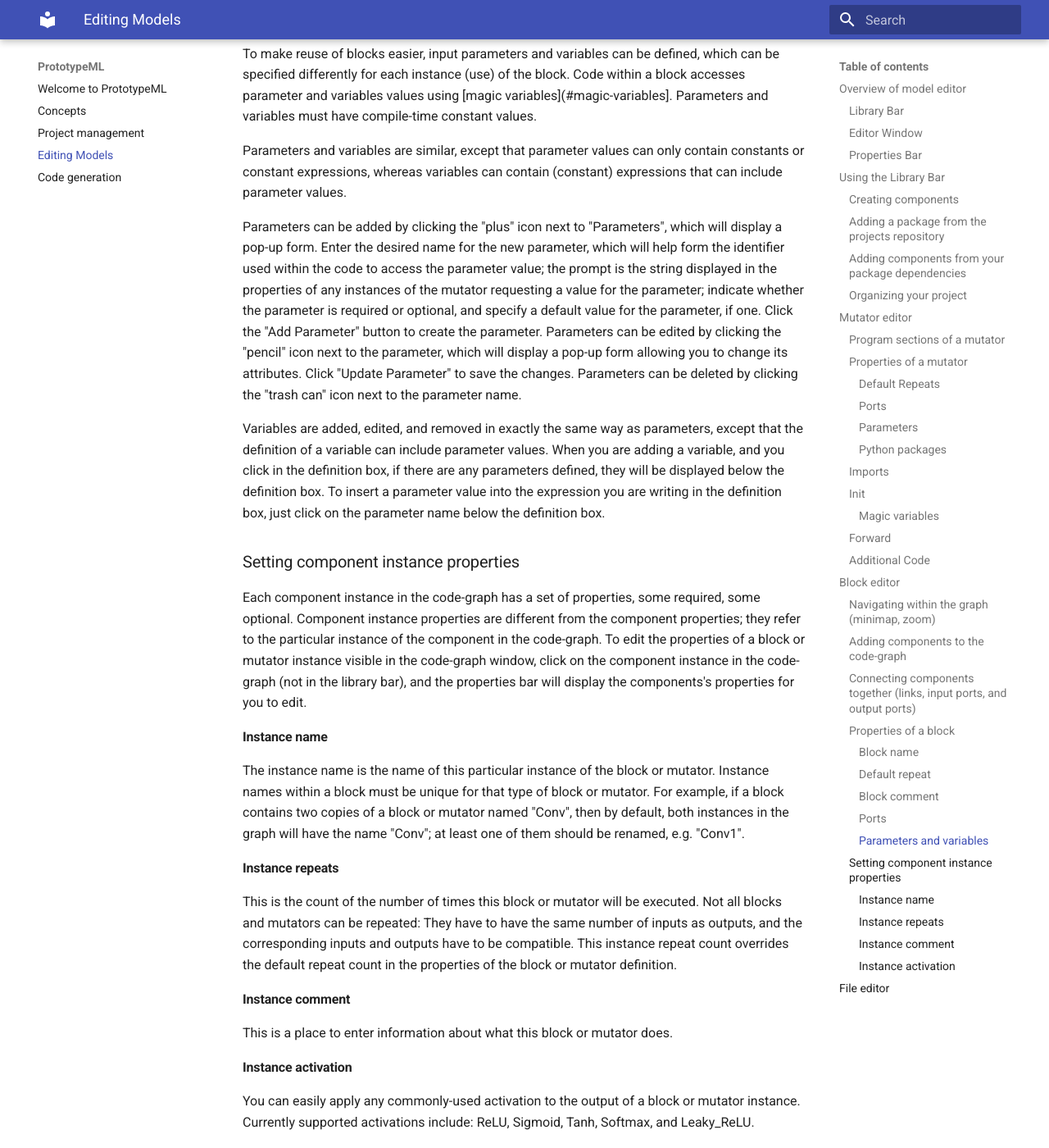
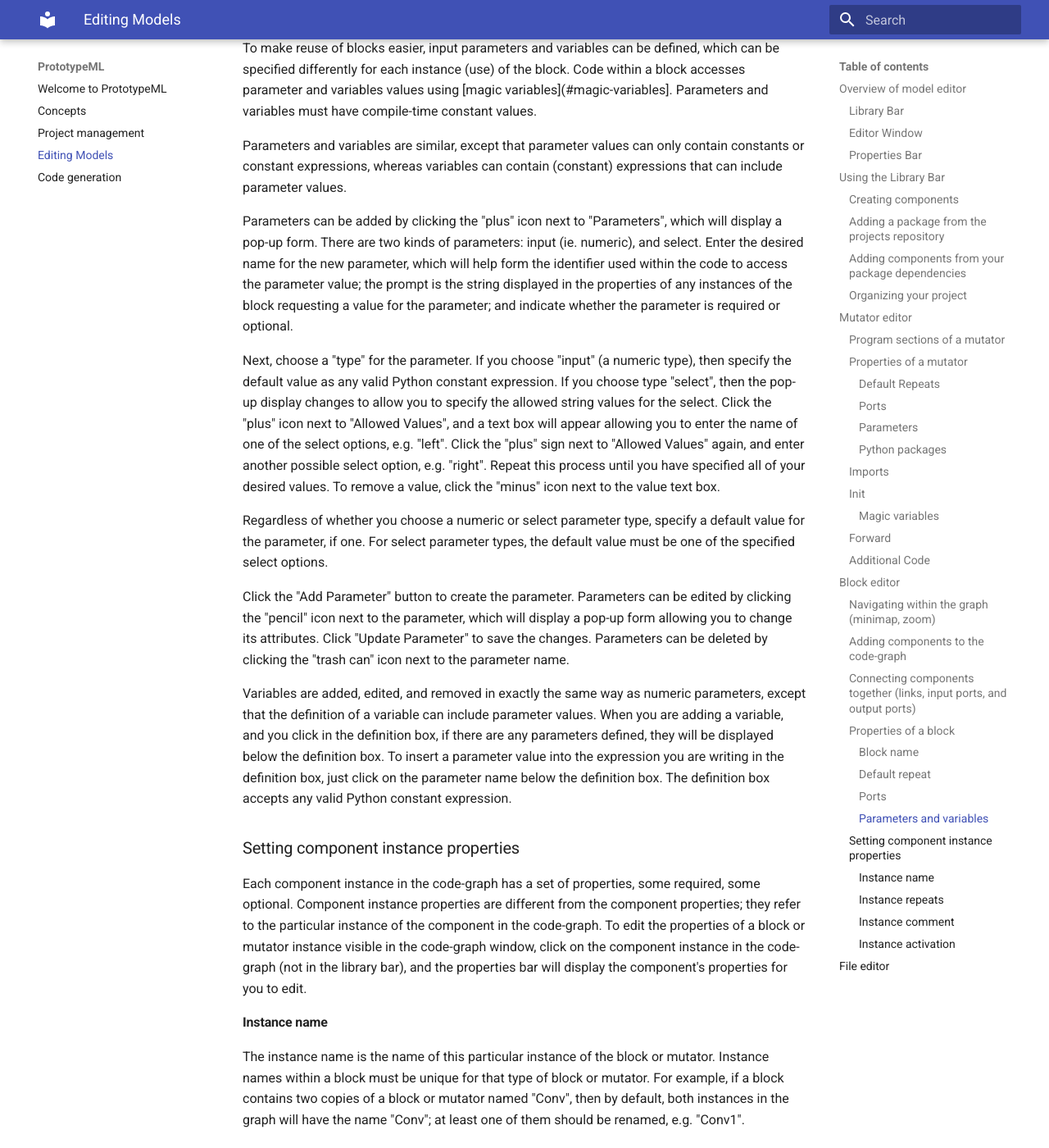
Before and after one commit to PrototypeML/PrototypeML, an MkDocs documentation site: the page built from docs/models.md, in a window 1280 px wide and 1400 px high, scrolled down 9119 px. Shown: the whole window at 82% size. Built offline with MkDocs 1.6.1 and Material for MkDocs 9.7.7, drawn with Linux system fonts in a browser that asks for light colours; some of the changed text lies outside the part shown.

Commit message:
Fix broken links, beef up SELECT parameter description, other tweaks

```diff
--- a/docs/models.md
+++ b/docs/models.md
@@ -2,7 +2,7 @@
 
 The neural network model editor is the core of PrototypeML.  It allows you to design a neural network model by
 drawing the graph of the network, incorporating already-written components like the PyTorch library and
-community-contributed [blocks](#concepts.md#blocks), [mutators](concepts.md#mutators), or other
+community-contributed [blocks](concepts.md#blocks), [mutators](concepts.md#mutators), or other
 [files](concepts.md#files), with (optionally) components you write. You create blocks using a drag-and-drop
 interface, you drag desired components into the [block editor](#block-editor), then draw arcs using
 point-and-click to connect the outputs of one component to the inputs of another, thus showing your desired
@@ -35,7 +35,7 @@
 In the middle of the model editor is the editor window displaying the contents of the current component
 (block, mutator, or file) being edited.  When editing a mutator, the editor window displays
 the [mutator editor](#mutator-editor).  When editing a block, the editor window displays the [block
-editor](#block-editor).  When editing a file, the editor window displays the [file editor](#file editor).
+editor](#block-editor).  When editing a file, the editor window displays the [file editor](#file-editor).
 Across the top of the editor window are tabs showing the names of the components currently being
 edited. Clicking on a tab opens the component in the editor window, and changes the properties bar contents to
 display the properties of that component.
@@ -60,8 +60,9 @@
 Selecting block, mutator, folder, or file from the "Add" menu in the library bar creates that new component in
 the current directory of your project.  A pop-up window requests the name of your new component; enter the
 desired name, and click "Ok" to finish creating the new component.  Blocks, mutators, and files can then be
-edited by clicking on the component in the library bar.  When creating a file, you are asked to select a file
-type, one of (.py, .txt, or .md).
+edited by clicking on the component in the library bar, which displays the editor for that component.  By
+default, files are created as Python (.py) files. You can change the file type from the properties bar of the
+file editor.  ProtoypeML currently allows file types to be one of (.py, .txt, or .md).
 
 Folders can be renamed or removed, as desired, by clicking the 3-dot icon in the folder, which displays a
 pop-up menu of those choices.  Select rename or remove, as desired. Rename displays a pop-up window allowing
@@ -116,7 +117,8 @@
 parameters, and Python package dependencies.  The default repeat count specifies the number of times this
 mutator will be repeated at execution time. The input ports are the input arguments to the mutator.  The
 output ports are the output arguments from the mutator.  Parameters are constants that can be defined
-differently for each use (instance) of the mutator, for example, `kernel_size`, `stride` or `dilation`.
+differently for each use (instance) of the mutator, for example, `kernel_size`, `stride` or `dilation`.  You
+can also define "select" parameters (strings) that a user can choose from, e.g. "left", "right", "middle".
 
 #### Default Repeats
 
@@ -147,18 +149,18 @@
 variables](#magic-variables].
 
 Parameters can be added by clicking the "plus" icon next to "Parameters", which will display a pop-up form.
-There are two kinds of parameters: input (ie. numeric), and select. Enter the desired name for the new parameter, which
-will help form the identifier used within the code to access the parameter value; the prompt is the string
-displayed in the properties of any instances of the mutator requesting a value for the parameter; and indicate
-whether the parameter is required or optional.
+There are two kinds of parameters: input (ie. numeric), and select. Enter the desired name for the new
+parameter, which will help form the identifier used within the code to access the parameter value; the prompt
+is the string displayed in the properties of any instances of the mutator requesting a value for the
+parameter; and indicate whether the parameter is required or optional.
 
 Next, choose a "type" for the parameter.  If you choose "input" (a numeric type), then specify the default
 value as any valid Python constant expression.  If you choose type "select", then the pop-up display changes
-to allow you to specify values for the select.  Click the "plus" icon next to "Allowed Values", and a text box
-will appear allowing you to enter the name of one of the select options, e.g. "left". Click the "plus" sign
-next to "Allowed Values" again, and enter another possible select option, e.g. "right".  Repeat this process
-until you have specified all of your desired values.  To remove a value, click the "minus" icon next to the
-value text box.
+to allow you to specify the allowed string values for the select.  Click the "plus" icon next to "Allowed
+Values", and a text box will appear allowing you to enter the name of one of the select options,
+e.g. "left". Click the "plus" sign next to "Allowed Values" again, and enter another possible select option,
+e.g. "right".  Repeat this process until you have specified all of your desired values.  To remove a value,
+click the "minus" icon next to the value text box.
 
 Regardless of whether you choose a numeric or select parameter type, specify a default value for the
 parameter, if one. For select parameter types, the default value must be one of the specified select options.
@@ -335,8 +337,8 @@
 
 ### Properties of a block
 
-To set the properties of a block, click on the block in the library bar, then click on an open area of the
-code-graph.  The properties bar will display the block properties.
+To set the properties of a block, click on the block in the library bar. The properties bar will display the
+block properties.
 
 #### Block name
 
@@ -347,10 +349,6 @@
 Unless overriden in a block instance, this is the count of the number of times this block will be executed.
 Not all blocks can be repeated: They have to have the same number of inputs as outputs, and the
 corresponding inputs and outputs have to be compatible.
-
-#### Block comment
-
-This is a place to enter information about what this block does and how to use it.
 
 #### Ports
 
@@ -371,20 +369,33 @@
 Parameters and variables are similar, except that parameter values can only contain constants or constant
 expressions, whereas variables can contain (constant) expressions that can include parameter values.
 
-Parameters can be added by clicking the "plus" icon next to "Parameters", which will display
-a pop-up form.  Enter the desired name for the new parameter, which will help form the identifier used within the
-code to access the parameter value; the prompt is the string displayed in the properties of any instances of
-the mutator requesting a value for the parameter; indicate whether the parameter is required or optional, and
-specify a default value for the parameter, if one. Click the "Add Parameter" button to create the parameter.
-Parameters can be edited by clicking the "pencil" icon next to the parameter, which will display a pop-up form
-allowing you to change its attributes.  Click "Update Parameter" to save the changes.  Parameters can be
-deleted by clicking the "trash can" icon next to the parameter name.
+Parameters can be added by clicking the "plus" icon next to "Parameters", which will display a pop-up form.
+There are two kinds of parameters: input (ie. numeric), and select. Enter the desired name for the new
+parameter, which will help form the identifier used within the code to access the parameter value; the prompt
+is the string displayed in the properties of any instances of the block requesting a value for the
+parameter; and indicate whether the parameter is required or optional.
 
-Variables are added, edited, and removed in exactly the same way as parameters, except that the definition of
-a variable can include parameter values.  When you are adding a variable, and you click in the definition box,
-if there are any parameters defined, they will be displayed below the definition box. To insert a parameter
-value into the expression you are writing in the definition box, just click on the parameter name below the
-definition box.
+Next, choose a "type" for the parameter.  If you choose "input" (a numeric type), then specify the default
+value as any valid Python constant expression.  If you choose type "select", then the pop-up display changes
+to allow you to specify the allowed string values for the select.  Click the "plus" icon next to "Allowed
+Values", and a text box will appear allowing you to enter the name of one of the select options,
+e.g. "left". Click the "plus" sign next to "Allowed Values" again, and enter another possible select option,
+e.g. "right".  Repeat this process until you have specified all of your desired values.  To remove a value,
+click the "minus" icon next to the value text box.
+
+Regardless of whether you choose a numeric or select parameter type, specify a default value for the
+parameter, if one. For select parameter types, the default value must be one of the specified select options.
+
+Click the "Add Parameter" button to create the parameter. Parameters can be edited by clicking the "pencil"
+icon next to the parameter, which will display a pop-up form allowing you to change its attributes.  Click
+"Update Parameter" to save the changes.  Parameters can be deleted by clicking the "trash can" icon next to
+the parameter name.
+
+Variables are added, edited, and removed in exactly the same way as numeric parameters, except that the
+definition of a variable can include parameter values.  When you are adding a variable, and you click in the
+definition box, if there are any parameters defined, they will be displayed below the definition box. To
+insert a parameter value into the expression you are writing in the definition box, just click on the
+parameter name below the definition box.  The definition box accepts any valid Python constant expression.
 
 ### Setting component instance properties
 
@@ -392,7 +403,7 @@
 instance properties are different from the component properties; they refer to the particular instance of the
 component in the code-graph. To edit the properties of a block or mutator instance visible in the code-graph
 window, click on the component instance in the code-graph (not in the library bar), and the properties bar
-will display the components's properties for you to edit.
+will display the component's properties for you to edit.
 
 #### Instance name
 
@@ -422,4 +433,6 @@
 The file editor is used to edit text files (ie. components that are not blocks or mutators), for example, the
 [Readme file](projects.md#the-readme-file).  It is a basic editor showing the lines in the file with line
 numbers.  Move your mouse within the file editor window and click to position the cursor, and use the standard
-delete and backspace keys for your operating system and device.
+delete and backspace keys for your operating system and device.  The properties bar displays the properties of
+a file, specifically the name and the file type, which can be one of (.py, .md, or .txt).  You can modify any
+of these properties from the properties bar.
```
Also changed, not shown: docs/concepts.md (+4 -1 lines), docs/projects.md (+5 -5 lines).
